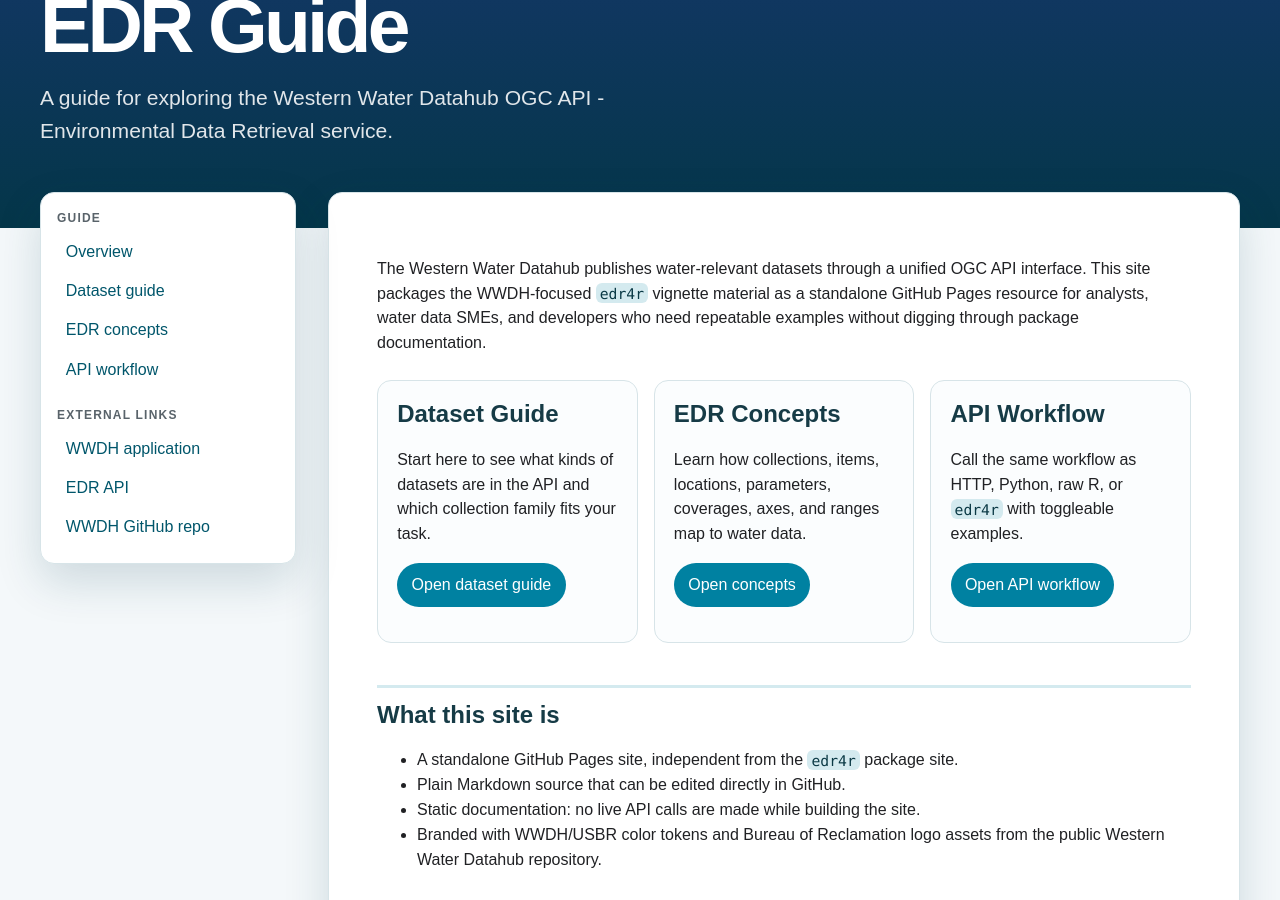
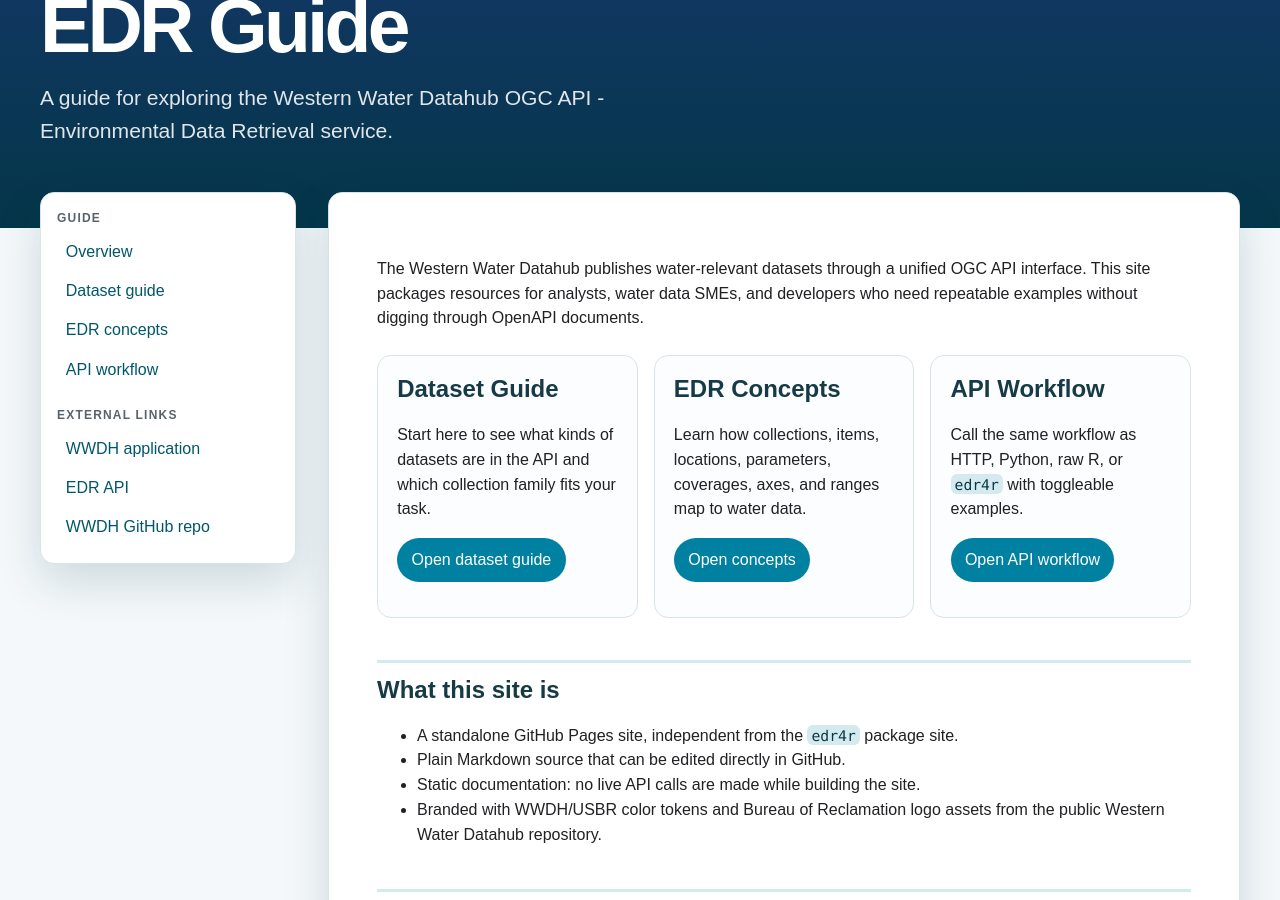
Before and after one commit to ksonda/wwdh-edr-docs, a Jekyll site: the page built from index.md, in a window 1280 px wide and 900 px high, scrolled down 329 px. Built offline with Jekyll 4.4.1, drawn with Linux system fonts in a browser that asks for light colours.

Commit message:
Update index.md

```diff
--- a/index.md
+++ b/index.md
@@ -5,10 +5,8 @@ lede: A guide for exploring the Western Water Datahub OGC API - Environmental Da
 ---
 
 The Western Water Datahub publishes water-relevant datasets through a unified
-OGC API interface. This site packages the WWDH-focused `edr4r` vignette
-material as a standalone GitHub Pages resource for analysts, water data SMEs,
-and developers who need repeatable examples without digging through package
-documentation.
+OGC API interface. This site packages resources for analysts, water data SMEs,
+and developers who need repeatable examples without digging through OpenAPI documents.
 
 <div class="card-grid">
   <section class="card">
```
